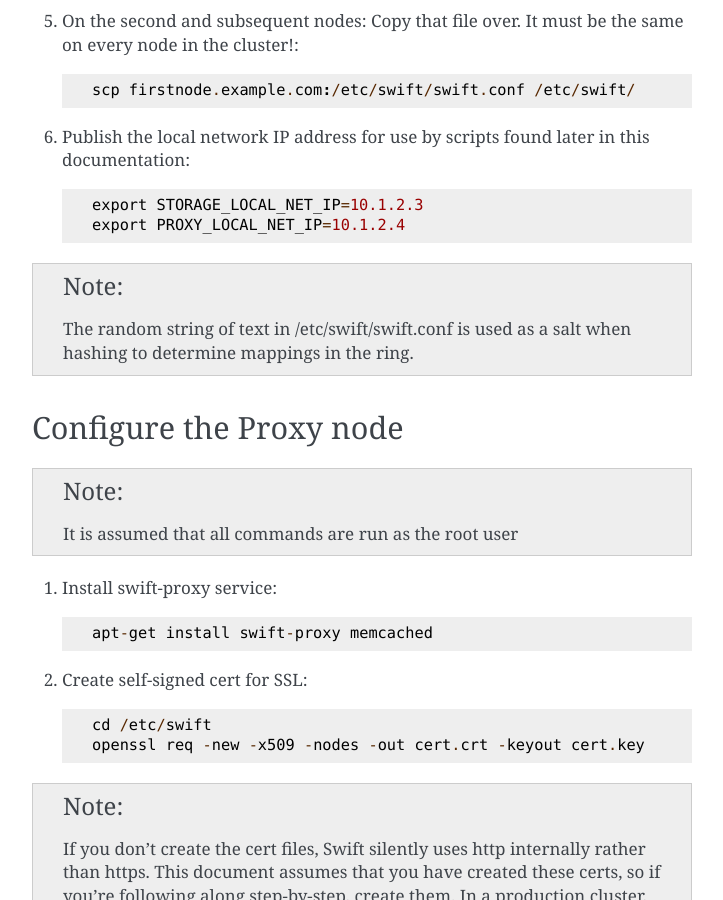
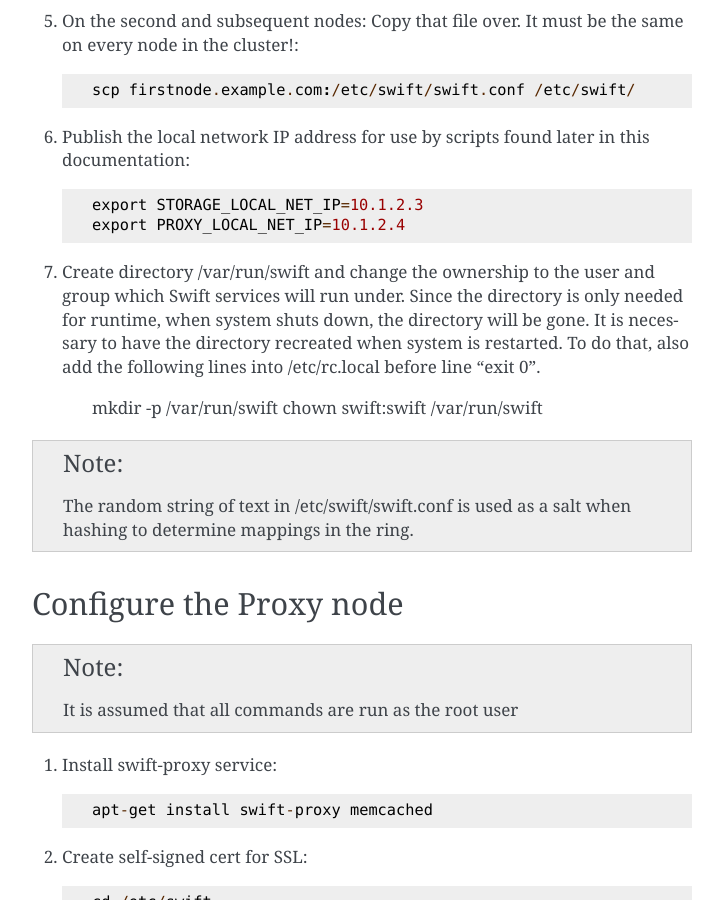
Before and after one commit to dmgerman/swift-token, a Sphinx documentation site: the page built from doc/source/howto_installmultinode.rst, in a window 1280 px wide and 900 px high, scrolled down 1946 px. Shown: the whole window, without its empty margins (388-1111 px from the left). Built offline with Sphinx 7.4.7, drawn with Linux system fonts in a browser that asks for light colours; the version number could not be read and is left out.

Commit message:
Instruction for multi node setup misses /var/run/swift creation
Multiple Server Swift Installation (Ubuntu) instruction does not
indicate that the directory /var/run/swift needs to be created.
That directory actually needs to be created and the ownship needs
to be changed to the user/group which swift service runs under.

This patch will fix the document and gives the steps how to create
the directory and set the ownership right. It also gives instruction
on how the script can be added so that swift services can be resarted
after system reboots.

Change-Id: Id61aa67cc0d6f66d749701e6ea824b1ff3b2c478
Fixes: bug #1156631

```diff
--- a/doc/source/howto_installmultinode.rst
+++ b/doc/source/howto_installmultinode.rst
@@ -85,6 +85,15 @@
 
         export STORAGE_LOCAL_NET_IP=10.1.2.3
         export PROXY_LOCAL_NET_IP=10.1.2.4
+
+#. Create directory /var/run/swift and change the ownership to the user and group
+   which Swift services will run under. Since the directory is only needed for runtime,
+   when system shuts down, the directory will be gone. It is necessary to have
+   the directory recreated when system is restarted. To do that, also add the
+   following lines into /etc/rc.local before line "exit 0".
+
+        mkdir -p /var/run/swift
+        chown swift:swift /var/run/swift
 
 .. note::
     The random string of text in /etc/swift/swift.conf is
```
